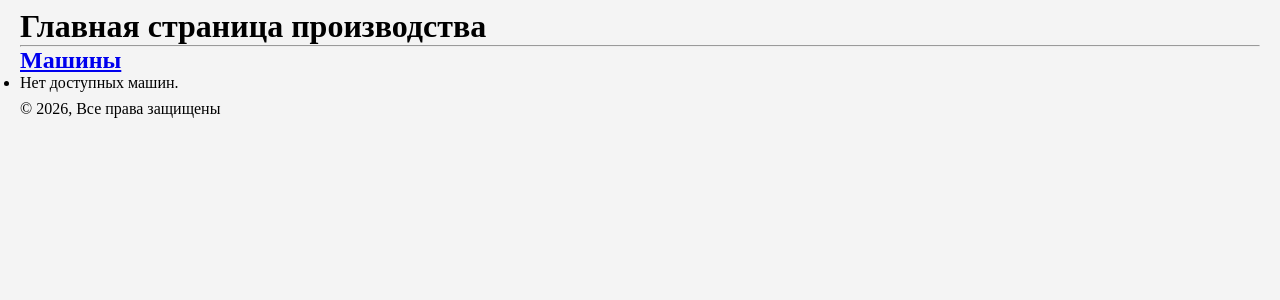
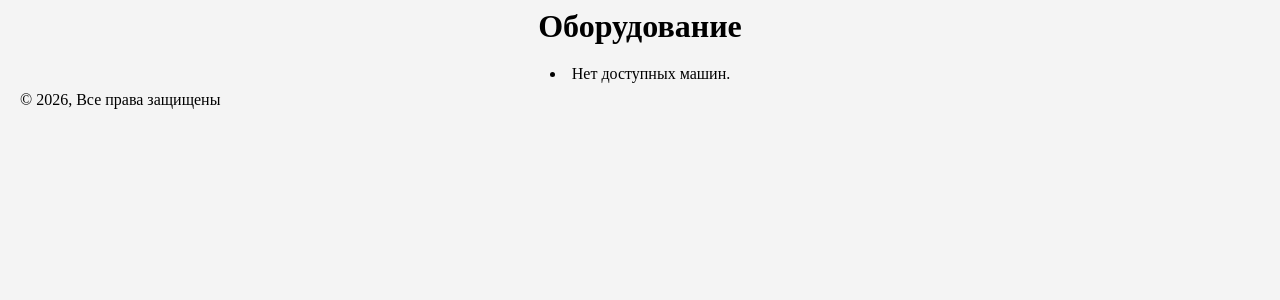
Before and after one commit to TorubarovYuriy/kraft, a Django app: page /machines/ in a window 1280 px wide. Shown: the part 80-380 px from the top of the page. Run offline with Django 4.2, Linux system fonts and the light colour scheme; data that the repository does not hold is empty; parts of the project's set-up code (start-up, migrations or seed data) failed here and were passed over.

Commit message:
Корректировки отображения страниц.
- На всех страницах сделан однотипный вид, удалены лишние пробелы
- Добавлена форма для  модели смены без стилей (beta)
- Для главной страницы в представлении переопределены методы get_context_data, get, render_to_response
- Корректировки стилей для корректного отображения меню гамбургер и карточек

```diff
--- a/kraft/production/views.py
+++ b/kraft/production/views.py
@@ -4,12 +4,33 @@ from django.shortcuts import redirect, render, get_object_or_404
 from django.urls import reverse
 
 from .models import Clue, Machine, Order, WorkingShift
-from .forms import WorkingShiftForm
+from .forms import WorkingShiftForm, WorkingShiftEditForm
 
 
 class ProductionMainView(TemplateView):
     """Отображает главную страницу приложения 'production'."""
     template_name = 'production/about.html'
+    form_class = WorkingShiftEditForm
+
+    def get_context_data(self, **kwargs: Any) -> dict[str, Any]:
+        context = super().get_context_data(**kwargs)
+        context['title'] = 'Производство'
+        context['forms'] = WorkingShiftEditForm()
+        return context
+
+    def get(self, request, *args, **kwargs):
+        context = self.get_context_data(**kwargs)
+        return self.render_to_response(context)
+
+    def render_to_response(self, context, **response_kwargs):
+        response_kwargs.setdefault('content_type', self.content_type)
+        return self.response_class(
+            request=self.request,
+            template=self.get_template_names(),
+            context=context,
+            using=self.template_engine,
+            **response_kwargs,
+        )
 
 
 class MachineListView(ListView):
--- a/kraft/static_dev/css/index.css
+++ b/kraft/static_dev/css/index.css
@@ -120,6 +120,10 @@ body {
     color: #3e6159;
 }
 
+.product-card a {
+    margin-top: auto;
+}
+
 .btn-card {
     display: inline-block;
     background-color: #064e1a;
@@ -138,14 +142,19 @@ body {
     transform: translateY(-5px) translateX(5px); /* подъем карточки на 5 пикселей */
 }
 
+.content_main {
+    display: flex;
+    flex-direction: column;
+    align-items: center;
+}
+
+.content_main h1 {
+    margin-bottom: 20px;
+}
 /* -------------- Animation -------------- */
 
 @media screen and (max-width: 659px) {
 
-    body {
-        background-color: rgb(160, 232, 181);
-        min-width: 550px;
-    }
 
     /* --- Стили для анимированного меню --- */
 
@@ -226,6 +235,7 @@ body {
     list-style: none;
     text-align: center;
     padding: 0;
+    flex-direction: column
     }
 
     .nav-main-header ul li {
@@ -266,3 +276,5 @@ body {
 
 /* --------- End of media --------- */
 }
+
+/* --------- Animation Card --------- */
--- a/kraft/templates/production/machine.html
+++ b/kraft/templates/production/machine.html
@@ -3,21 +3,17 @@
 Оборудование на производстве
 {% endblock %}
 {% block content %}
-<div class="container mt-4">
-    <h1>Главная страница производства</h1>
-    <hr>
-
-    <div class="row">
-        <div class="col-md-4">
-            <h2><a href="{% url 'production:machine_list' %}">Машины</a></h2>
-            <ul>
-                {% for machine in machines|slice:":5" %}
-                    <li><a href="{% url 'production:machine_detail' pk=machine.pk %}">{{ machine.name }}</a></li>
-                {% empty %}
-                    <li>Нет доступных машин.</li>
-                {% endfor %}
-            </ul>
-        </div>
-    </div>
+<div class="content_main">
+  <h1>Оборудование</h1>
+  <section class="products">
+    {% for machine in machines|slice:":5" %}
+    <article class="product-card">
+      <h3>{{ machine }}</h3>
+      <a class="btn-card" href="{% url 'production:machine_detail' pk=machine.pk %}">Подробнее</a>
+    </article>
+    {% empty %}
+      <li>Нет доступных машин.</li>
+    {% endfor %}
+  </section>
 </div>
 {% endblock %}
--- a/kraft/templates/production/working_shift.html
+++ b/kraft/templates/production/working_shift.html
@@ -3,6 +3,7 @@
 Заполнение смены
 {% endblock %}
 {% block content %}
+<div class="content_main">
   <h1>Смены</h1>
   <section class="products">
     {% for shift in working_shifts|slice:":6" %}
@@ -20,5 +21,5 @@
 
   </section>
   <a href="{% url 'production:working_shift_create' %}" class="btn btn-success">Добавить новую смену</a>
-
+</div>
 {% endblock %}
```
Also changed, not shown: kraft/production/forms.py (+40 -0 lines), kraft/templates/production/about.html (+10 -3 lines), kraft/templates/production/clue.html (+11 -14 lines), kraft/templates/production/order.html (+5 -3 lines), 1 other file. Lines whose indentation alone changed are shown as unchanged.
